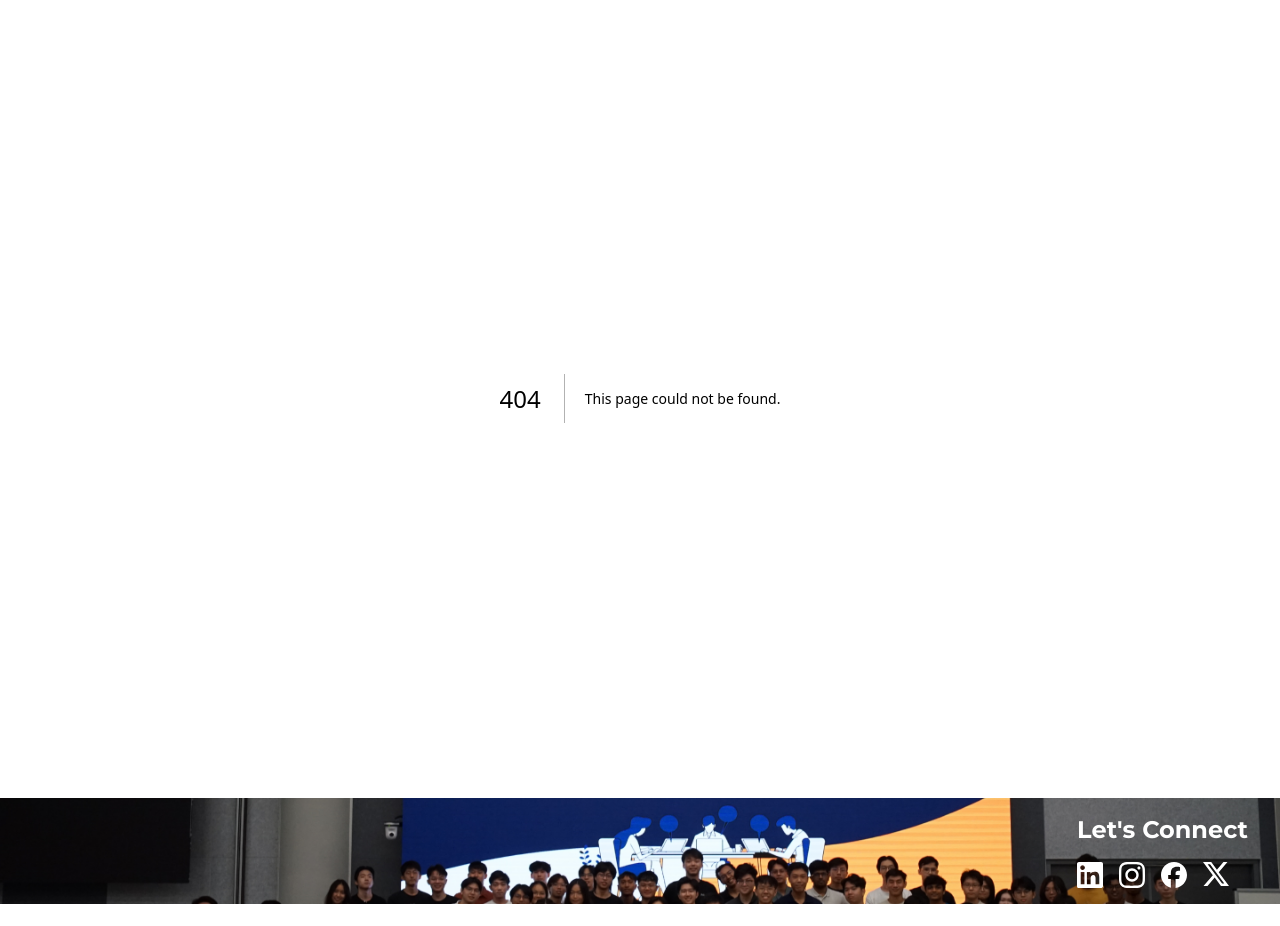
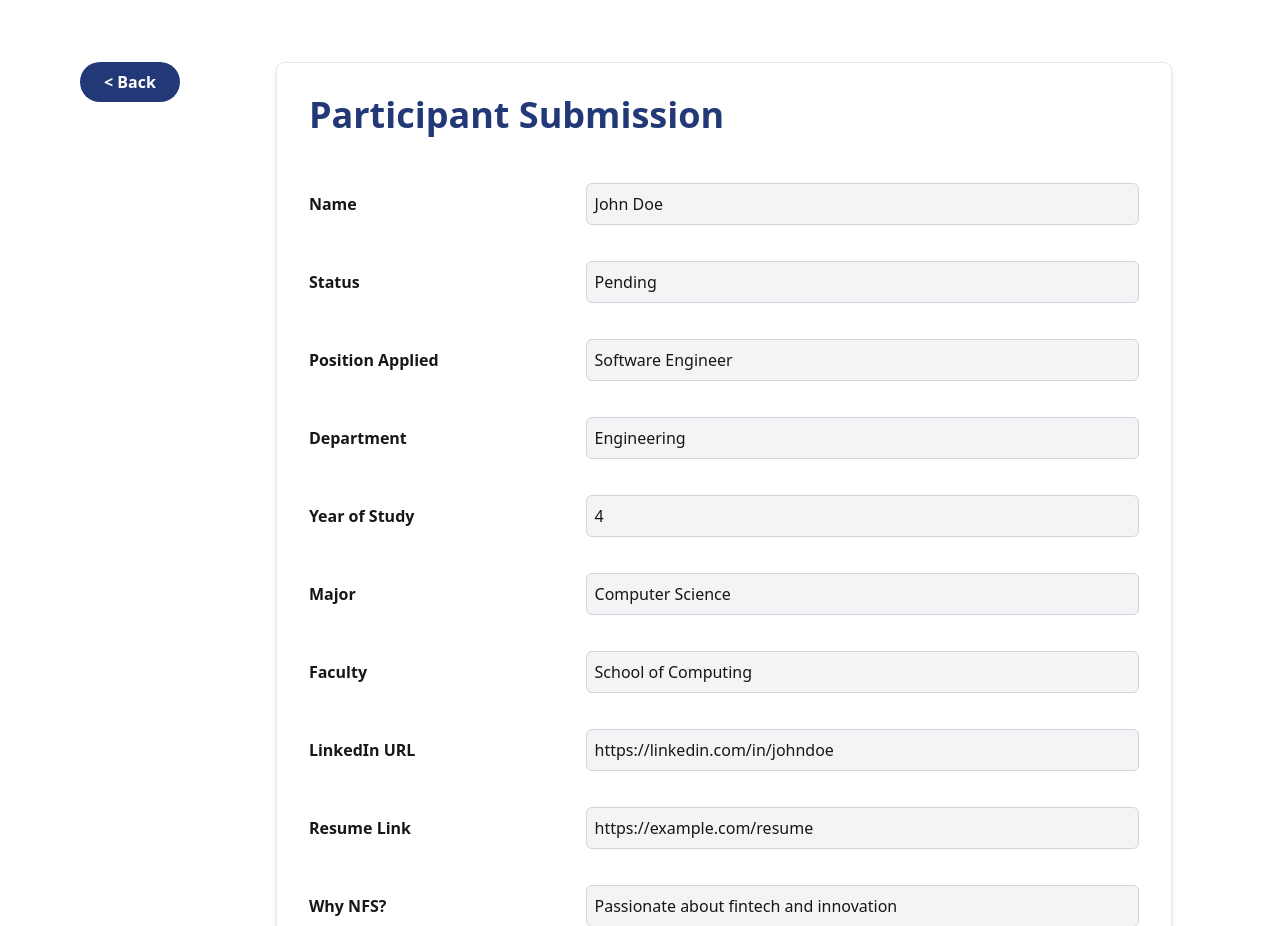
Before and after one commit to nathanshew/SD_Careers_Platform, a Next.js app: page /admindashboardeachapplicant in a window 1280 px wide. Before the commit this address had no page. Shown: the part 66-992 px from the top of the page. Before the commit the page ends 970 px from the top, so only its background shows below. Built offline with nearby package versions, Linux system fonts and the light colour scheme.

Commit message:
admin dashboard for each applicant

```diff
--- /dev/null
+++ b/src/app/admindashboardeachapplicant/page.tsx
@@ -0,0 +1,128 @@
+"use client";
+import React, { useState, useEffect } from 'react';
+
+interface Participant {
+    name: string;
+    status: string;
+    positionApplied: string;
+    department: string;
+    yearOfStudy: string;
+    major: string;
+    faculty: string;
+    linkedInUrl: string;
+    resumeLink: string;
+    whyNFS: string;
+    interviewDate: string;
+    interviewer: string;
+    interviewDecision: string;
+}
+
+const mockParticipant: Participant = {
+    name: 'John Doe',
+    status: 'Pending',
+    positionApplied: 'Software Engineer',
+    department: 'Engineering',
+    yearOfStudy: '4',
+    major: 'Computer Science',
+    faculty: 'School of Computing',
+    linkedInUrl: 'https://linkedin.com/in/johndoe',
+    resumeLink: 'https://example.com/resume',
+    whyNFS: 'Passionate about fintech and innovation',
+    interviewDate: '2024-12-01',
+    interviewer: 'Jane Smith',
+    interviewDecision: 'TBD',
+};
+
+// Simulate API call
+const fetchParticipant = (): Promise<Participant> => {
+    return new Promise((resolve) => {
+        setTimeout(() => {
+            resolve(mockParticipant);
+        }, 1000);
+    });
+};
+
+export default function AdminDashboardPage() {
+    const [participant, setParticipant] = useState<Participant | null>(null);
+    const [loading, setLoading] = useState<boolean>(true);
+
+    useEffect(() => {
+        fetchParticipant()
+            .then((data) => {
+                setParticipant(data);
+                setLoading(false);
+            })
+            .catch(() => {
+                setParticipant(null);
+                setLoading(false);
+            });
+    }, []);
+
+    const renderDetail = (label: string, value: string) => (
+        <div className="grid grid-cols-3 w-full items-center pb-3">
+            <label className="text-left font-bold col-span-1">{label}</label>
+            <span className="col-span-2 p-2 border border-gray-300 bg-gray-100 rounded-md">
+                {value}
+            </span>
+        </div>
+    );
+
+    const renderTextAreaDetail = (label: string, value: string) => (
+        <div className="grid grid-cols-3 w-full items-start pb-3">
+            <label className="text-left font-bold col-span-1">{label}</label>
+            <textarea
+                className="col-span-2 p-2 border border-gray-300 bg-gray-100 rounded-md h-32 resize-none overflow-y-auto"
+                readOnly
+                value={value}
+            />
+        </div>
+    );
+
+    if (loading) {
+        return (
+            <div className="min-h-screen flex justify-center items-center">
+                <p className="text-2xl">Loading participant data...</p>
+            </div>
+        );
+    }
+
+    if (!participant) {
+        return (
+            <div className="min-h-screen flex justify-center items-center">
+                <p className="text-2xl text-red-500">No participant data available.</p>
+            </div>
+        );
+    }
+
+    return (
+        <div className="min-h-screen flex flex-col items-center justify-center font-sans">
+            <div className="flex flex-row w-full max-w-6xl p-4 items-start">
+                <button
+                    type="button"
+                    className="font-bold bg-blue-900 text-white rounded-full py-2 px-6 mr-24 mt-12"
+                    onClick={() => window.history.back()}
+                >
+                    &lt; Back
+                </button>
+                <div className="flex flex-col gap-6 p-8 w-full max-w-4xl border border-gray-200 shadow-md rounded-lg bg-white mb-12 mt-12">
+                    <h2 className="text-4xl font-extrabold text-blue-900 mb-6">Participant Submission</h2>
+                    <div className="grid grid-cols-1 gap-6">
+                        {renderDetail('Name', participant.name)}
+                        {renderDetail('Status', participant.status)}
+                        {renderDetail('Position Applied', participant.positionApplied)}
+                        {renderDetail('Department', participant.department)}
+                        {renderDetail('Year of Study', participant.yearOfStudy)}
+                        {renderDetail('Major', participant.major)}
+                        {renderDetail('Faculty', participant.faculty)}
+                        {renderDetail('LinkedIn URL', participant.linkedInUrl)}
+                        {renderDetail('Resume Link', participant.resumeLink)}
+                        {renderDetail('Why NFS?', participant.whyNFS)}
+                        {renderDetail('Interview Date', participant.interviewDate)}
+                        {renderDetail('Interviewer', participant.interviewer)}
+                        {renderTextAreaDetail('Interview Decision', participant.interviewDecision)}
+                    </div>
+                </div>
+            </div>
+        </div>
+    );
+}
```
Also changed, not shown: 1 other file (tests, documents, lock files or other folders).
